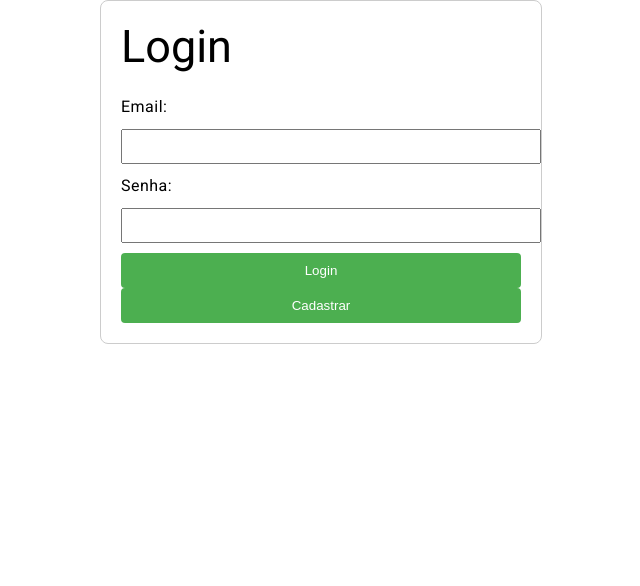
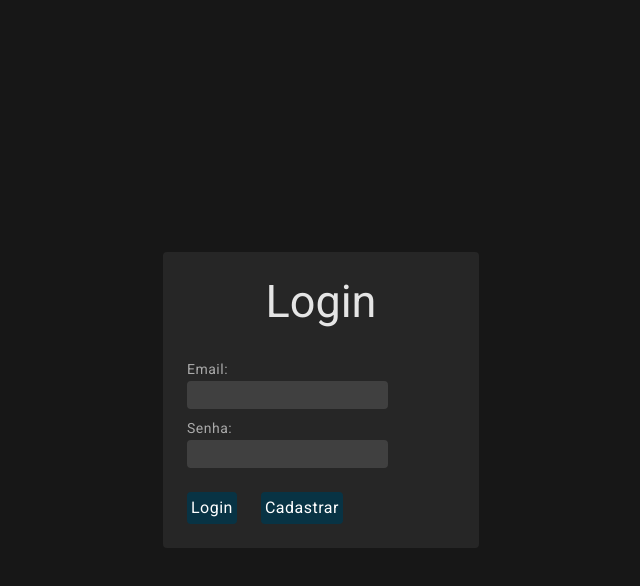
Before and after one commit to GustavoMarquardt/SDES06-Front-end, an Angular app: page / in a window 1280 px wide. Shown: the top 586 px of the page, without its empty margins (319-959 px from the left). Built offline with nearby package versions, Linux system fonts and the light colour scheme.

Commit message:
Design do Login e Cadastro atualizados

```diff
--- a/package.json
+++ b/package.json
@@ -29,12 +29,15 @@
     "@angular/cli": "^18.2.11",
     "@angular/compiler-cli": "^18.2.0",
     "@types/jasmine": "~5.1.0",
+    "autoprefixer": "^10.4.20",
     "jasmine-core": "~5.2.0",
     "karma": "~6.4.0",
     "karma-chrome-launcher": "~3.2.0",
     "karma-coverage": "~2.2.0",
     "karma-jasmine": "~5.1.0",
     "karma-jasmine-html-reporter": "~2.1.0",
+    "postcss": "^8.4.49",
+    "tailwindcss": "^3.4.14",
     "typescript": "~5.5.2"
   }
 }
--- a/src/app/cadastroUsuario/cadastrar-usuario/cadastrar-usuario.component.css
+++ b/src/app/cadastroUsuario/cadastrar-usuario/cadastrar-usuario.component.css
@@ -3,17 +3,6 @@
     margin: 0;
     padding: 0;
     box-sizing: border-box;
-  }
-
-  body {
-    font-family: 'Arial', sans-serif;
-    background-color: #f4f7fc;
-    display: flex;
-    justify-content: center;
-    align-items: center;
-    height: 100vh; /* Faz o corpo ocupar 100% da altura da tela */
-    margin: 0; /* Remove qualquer margem padrão */
-    color: #333;
   }
 
   .cadastro-container {
@@ -23,13 +12,6 @@
     box-shadow: 0 4px 8px rgba(0, 0, 0, 0.1);
     width: 100%;
     max-width: 400px;
-  }
-
-  h2 {
-    font-size: 24px;
-    text-align: center;
-    margin-bottom: 1rem;
-    color: #4caf50;
   }
 
   form {
@@ -43,43 +25,14 @@
 
   label {
     font-size: 14px;
-    color: #555;
-    margin-bottom: 0.4rem;
+    color: #aaa;
+    margin-top: 0.4rem;
     display: block;
   }
 
-  input {
-    padding: 10px;
-    font-size: 16px;
-    border: 1px solid #ddd;
-    border-radius: 4px;
-    outline: none;
-    width: 100%;
-  }
+  h2{
+    font-size: 30px;
 
-  input:focus {
-    border-color: #4caf50;
-    box-shadow: 0 0 5px rgba(76, 175, 80, 0.3);
-  }
-
-  button {
-    background-color: #4caf50;
-    color: #fff;
-    padding: 10px;
-    font-size: 16px;
-    border: none;
-    border-radius: 4px;
-    cursor: pointer;
-    transition: background-color 0.3s ease;
-  }
-
-  button:hover {
-    background-color: #45a049;
-  }
-
-  button:disabled {
-    background-color: #cccccc;
-    cursor: not-allowed;
   }
 
   .error {
@@ -97,10 +50,6 @@
       max-width: 100%;
     }
 
-    h2 {
-      font-size: 20px;
-    }
-
     input, button {
       font-size: 14px;
       padding: 8px;
--- a/src/app/cadastroUsuario/cadastrar-usuario/cadastrar-usuario.component.html
+++ b/src/app/cadastroUsuario/cadastrar-usuario/cadastrar-usuario.component.html
@@ -1,51 +1,38 @@
-<div class="cadastro-container">
-    <h2>Cadastrar Usuário</h2>
 
+<div class="bg-default">
+  <div class="div-default">
+      <h2 class="title-default">Cadastrar Usuário</h2>
       <form (ngSubmit)="cadastrar()">
-      <div>
           <label for="nome_completo">Nome Completo</label>
-        <input type="text" id="nome_completo" [(ngModel)]="nome_completo" name="nome_completo" required />
-      </div>
+          <input class="input-default" type="text" id="nome_completo" [(ngModel)]="nome_completo" name="nome_completo" required />
 
-      <div>
           <label for="email">E-mail</label>
-        <input type="email" id="email" [(ngModel)]="email" name="email" required />
-      </div>
+          <input class="input-default" type="email" id="email" [(ngModel)]="email" name="email" required />
 
-      <div>
           <label for="senha">Senha</label>
-        <input type="password" id="senha" [(ngModel)]="senha" name="senha" required />
-      </div>
+          <input class="input-default" type="password" id="senha" [(ngModel)]="senha" name="senha" required />
 
-      <div>
           <label for="data_nascimento">Data de Nascimento</label>
-        <input type="date" id="data_nascimento" [(ngModel)]="data_nascimento" name="data_nascimento" required />
-      </div>
+          <input class="input-default" type="date" id="data_nascimento" [(ngModel)]="data_nascimento" name="data_nascimento" required />
 
-      <div>
           <label for="idade">Idade</label>
-        <input type="number" id="idade" [(ngModel)]="idade" name="idade" required />
-      </div>
+          <input class="input-default" type="number" id="idade" [(ngModel)]="idade" name="idade" required />
 
-      <div>
           <label for="endereco">Endereço</label>
-        <input type="text" id="endereco" [(ngModel)]="endereco" name="endereco" required />
-      </div>
+          <input class="input-default" type="text" id="endereco" [(ngModel)]="endereco" name="endereco" required />
 
-      <div>
           <label for="login_academico">Login Acadêmico</label>
-        <input type="text" id="login_academico" [(ngModel)]="login_academico" name="login_academico" required />
-      </div>
+          <input class="input-default" type="text" id="login_academico" [(ngModel)]="login_academico" name="login_academico" required />
 
-      <div>
           <label for="rede_social">Rede Social</label>
-        <input type="text" id="rede_social" [(ngModel)]="rede_social" name="rede_social" required />
-      </div>
+          <input class="input-default" type="text" id="rede_social" [(ngModel)]="rede_social" name="rede_social" required />
 
         <div *ngIf="errorMessage" class="error">
           {{ errorMessage }}
         </div>
 
-      <button type="submit">Cadastrar</button>
+        <div></div>
+        <button type="submit" class="button-default" id="enviar">Cadastrar</button>
       </form>
     </div>
+</div>
--- a/src/app/login/login/login.component.css
+++ b/src/app/login/login/login.component.css
@@ -1,29 +1,15 @@
-.login-container {
-    max-width: 400px;
-    margin: 0 auto;
-    padding: 20px;
-    border: 1px solid #ccc;
-    border-radius: 8px;
-  }
 
-  input {
-    display: block;
-    width: 100%;
-    margin: 10px 0;
-    padding: 8px;
-  }
-
-  button {
-    width: 100%;
-    padding: 10px;
-    background-color: #4CAF50;
-    color: white;
-    border: none;
-    border-radius: 4px;
-  }
 
   .error-message {
     color: red;
     margin-top: 10px;
     text-align: center;
   }
+
+  label {
+    font-size: 14px;
+    color: #aaa;
+    margin-top: 0.4rem;
+    display: block;
+
+  }
--- a/src/app/login/login/login.component.html
+++ b/src/app/login/login/login.component.html
@@ -1,29 +1,18 @@
-<div class="login-container">
-    <h2>Login</h2>
+<div class="bg-default">
+<div class="div-default">
+    <h2 class="title-default">Login</h2>
 
     <form (ngSubmit)="login()">
-      <label for="email">Email:</label>
-      <input
-        type="email"
-        id="email"
-        [(ngModel)]="email"
-        name="email"
-        required
-      />
+      <label for="email" class="text-white">Email:</label>
+      <input class="input-default" type="email" id="email" [(ngModel)]="email" name="email" required />
 
       <label for="senha">Senha:</label>
-      <input
-        type="password"
-        id="senha"
-        [(ngModel)]="senha"
-        name="senha"
-        required
-      />
+      <input class="input-default" type="password" id="senha" [(ngModel)]="senha" name="senha" required />
 
-      <button type="submit">Login</button>
-
-      <!-- Botão para redirecionar para a página de cadastro -->
-      <button type="button" (click)="navigateToRegister()">Cadastrar</button>
+      <div class="pt-6 flex space-x-6">
+        <button class="button-default" type="submit">Login</button>
+        <button class="button-default" type="button" (click)="navigateToRegister()">Cadastrar</button>
+      </div>
 
       <!-- Exibição da mensagem de erro -->
       <div *ngIf="errorMessage" class="error-message">
@@ -31,3 +20,4 @@
       </div>
     </form>
   </div>
+</div>
--- a/src/styles.css
+++ b/src/styles.css
@@ -1,11 +1,59 @@
 /* You can add global styles to this file, and also import other style files */
+
+@tailwind base;
+@tailwind components;
+@tailwind utilities;
 
 html, body { height: 100%; }
 body { margin: 0; font-family: Roboto, "Helvetica Neue", sans-serif; }
-
 
 .mat-dialog-container {
   margin: auto;            /* Garante que o conteúdo do diálogo esteja centralizado */
   position: relative;
   top: 10%;
 }
+
+@layer components {
+  .button-default {
+    @apply bg-cyan-950 hover:bg-cyan-400
+           text-white hover:text-black
+           duration-200 ease-in-out
+           rounded
+           w-fit h-fit
+           border-4 border-cyan-950 hover:border-cyan-400
+
+  }
+
+  .bg-default{
+    @apply  bg-neutral-900
+              flex w-full h-full
+              content-center justify-center
+              border-8 border-neutral-900
+              space-y-9
+  }
+
+  .div-default{
+    @apply bg-neutral-800
+             flex flex-col
+             content-center justify-center justify-self-center self-center
+             border-8 border-neutral-800
+             rounded
+             h-fit
+             w-3/12
+             p-4
+             shadow-neutral-600
+  }
+
+  .title-default{
+    @apply text-neutral-200 text-sm font-bold justify-self-center self-center
+  }
+
+  .input-default{
+    @apply bg-neutral-700  focus:bg-cyan-900
+             w-9/12
+             flex
+             border-2 border-neutral-700
+             rounded
+             text-white
+  }
+}
--- /dev/null
+++ b/tailwind.config.js
@@ -0,0 +1,11 @@
+/** @type {import('tailwindcss').Config} */
+module.exports = {
+  content: [
+    "./src/app/cadastroUsuario/cadastrar-usuario/cadastrar-usuario.component.html",
+    "./src/app/login/login/login.component.html"
+  ],
+  theme: {
+    extend: {},
+  },
+  plugins: [],
+}
```
Also changed, not shown: 1 other file (tests, documents, lock files or other folders). Lines whose indentation alone changed are shown as unchanged.
